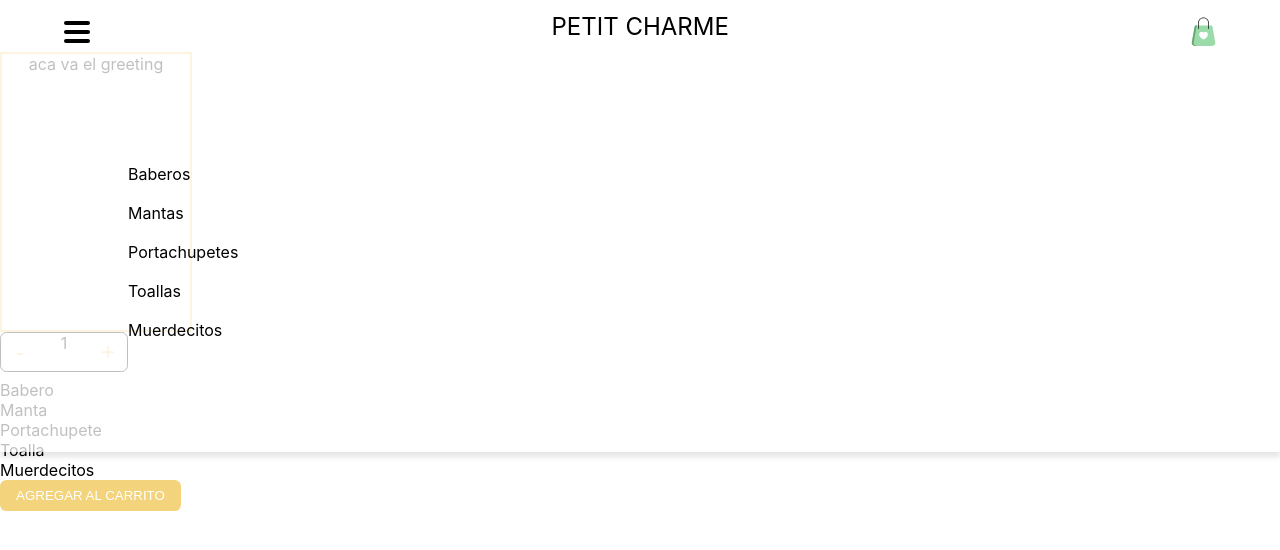
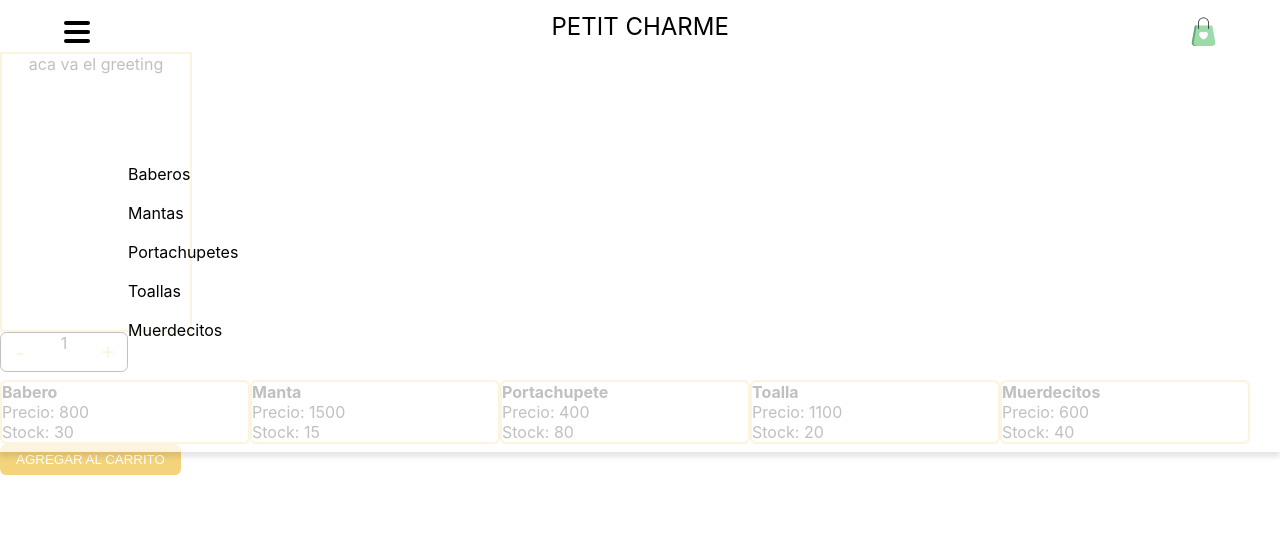
Before and after one commit to raul-pereyra/ecommerce-petit-charme, a React (Create React App) app: page / in a window 1280 px wide. Shown: the top 550 px of the page. Built offline with nearby package versions, Linux system fonts and the light colour scheme.

Commit message:
se agrego item y lista de productos

```diff
--- a/src/App.scss
+++ b/src/App.scss
@@ -5,3 +5,4 @@
 @import "./components/button/style.scss";
 @import "./components/navbar/style.scss";
 @import "./components/itemCount/style.scss";
+@import "./components/item/style.scss"
--- /dev/null
+++ b/src/components/item/index.jsx
@@ -0,0 +1,11 @@
+const Item = ({product})=>{
+    return (
+        <div className='card'>
+            <h4>{product.name}</h4>
+            <p>Precio: {product.price}</p>
+            <p>Stock: {product.stock}</p>
+        </div>
+    )
+}
+
+export default Item;
--- /dev/null
+++ b/src/components/item/style.scss
@@ -0,0 +1,6 @@
+.card{
+    border: solid 2px $color-principal;
+    border-radius:0.4rem;
+    width: 250px;
+    display: inline-block;
+}
--- a/src/components/itemList/index.jsx
+++ b/src/components/itemList/index.jsx
@@ -1,11 +1,11 @@
+import Item from '../item/'
 const ItemList = ({products}) => {
     return (
         <div>
-            <ul>
-                {products.map((product)=>{
-                    return <li key={product.id}>{product.name}</li>;
-                })}
-           </ul>
+            {products.map((product)=>{
+                return <Item key={product.id} product={product} />;
+            })}
+
         </div>
     )
 }
--- a/src/containers/ItemListContainer/style.scss
+++ b/src/containers/ItemListContainer/style.scss
@@ -2,5 +2,5 @@
     width: 15vw;
     height: 35vh;
     text-align: center;
-    border: solid 2px rgb(243, 211, 123);
+    border: solid 2px $color-principal;
 }
```
